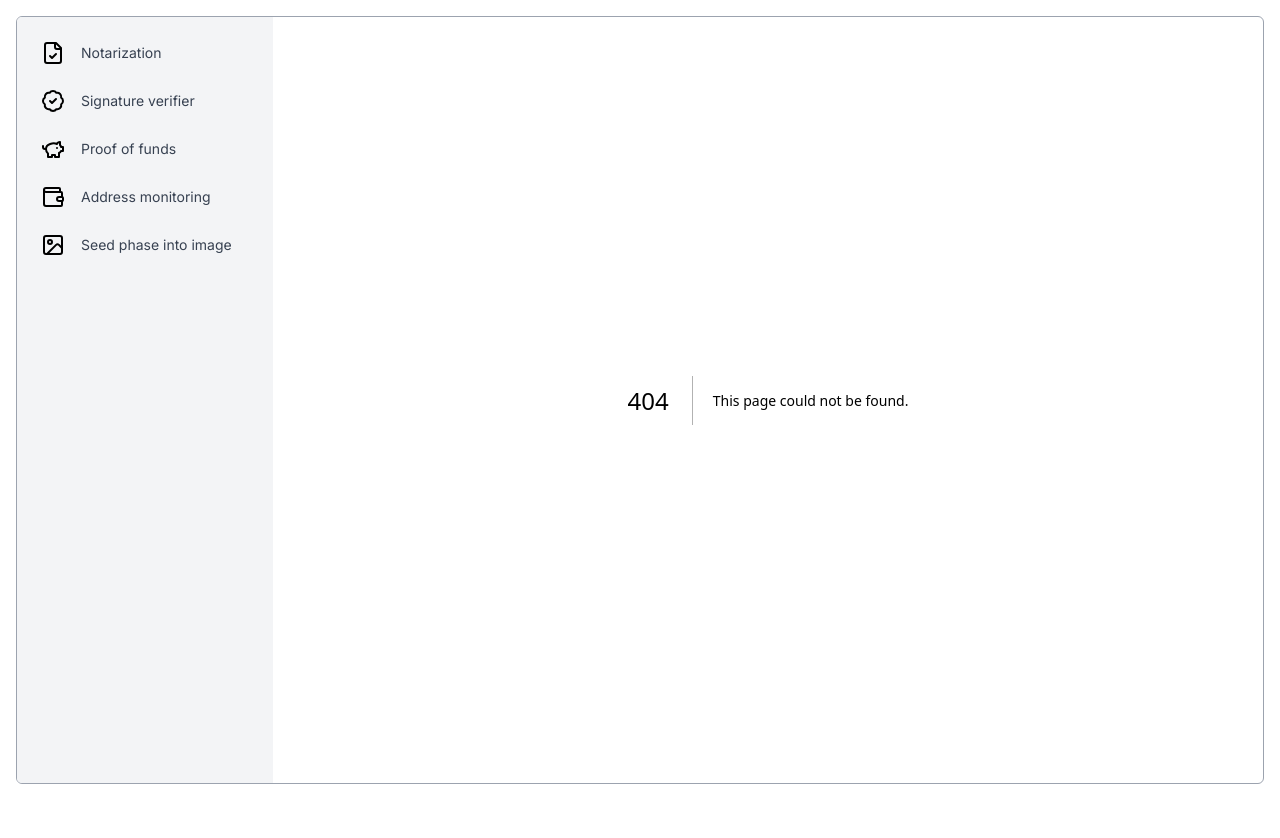
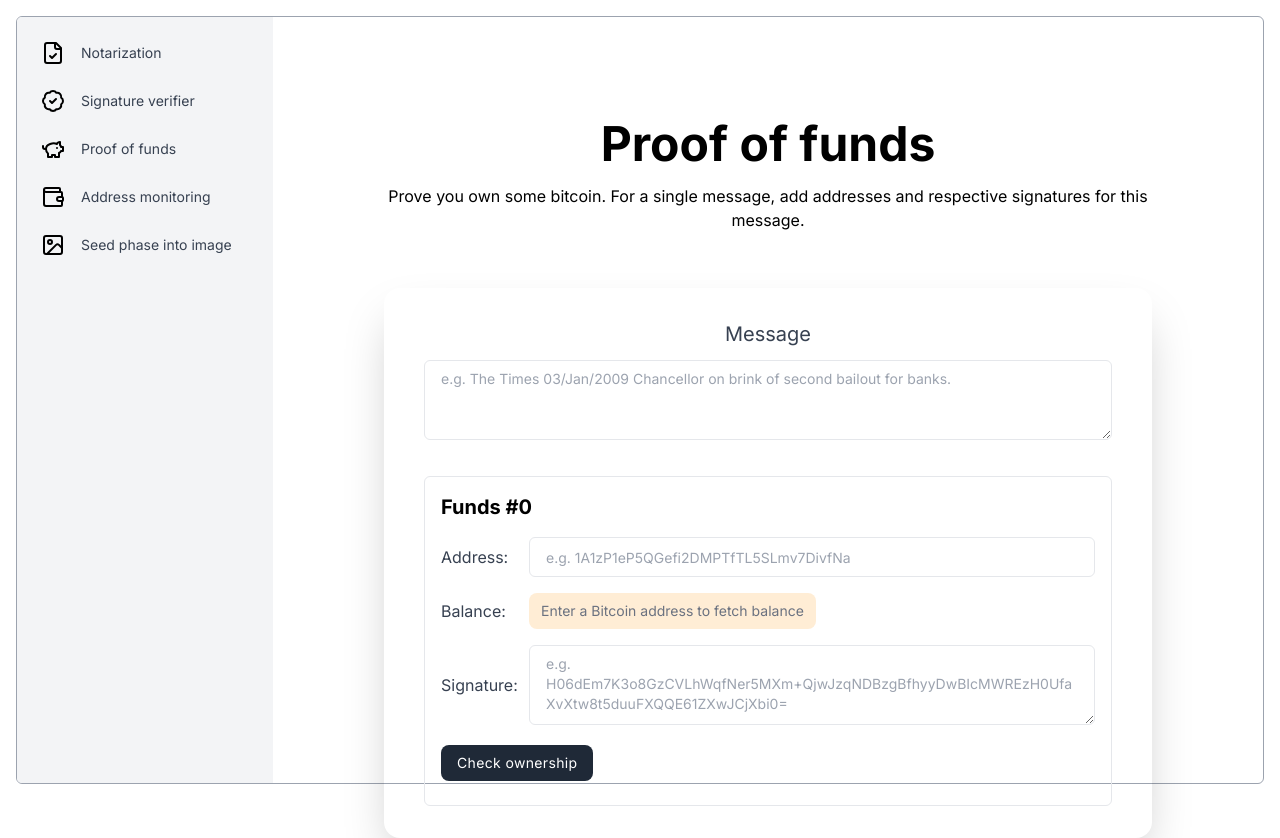
Before and after one commit to martins87/uft-platform, a Next.js app: page /proof-of-funds in a window 1280 px wide. Before the commit this address had no page. Before the commit the page ends 800 px from the top, so only its background shows below. Built offline with nearby package versions, Linux system fonts and the light colour scheme.

Commit message:
add proof of funds

```diff
--- /dev/null
+++ b/app/components/Header.tsx
@@ -0,0 +1,17 @@
+import { FC, ReactNode } from "react";
+
+type HeaderProps = {
+  title: string;
+  subtitle: ReactNode;
+};
+
+const Header: FC<HeaderProps> = ({ title, subtitle }) => {
+  return (
+    <div className="w-full flex flex-col items-center justify-center gap-4 mb-12 text-center">
+      <h1 className="text-4xl md:text-5xl font-bold hidden sm:flex">{title}</h1>
+      {subtitle}
+    </div>
+  );
+};
+
+export default Header;
--- a/app/components/Sidebar/Sidebar.tsx
+++ b/app/components/Sidebar/Sidebar.tsx
@@ -19,7 +19,11 @@ const Sidebar = () => {
         icon={BadgeCheck}
         src="/signature-verifier"
       />
-      <SidebarMenuItem label="Proof of funds" icon={PiggyBank} />
+      <SidebarMenuItem
+        label="Proof of funds"
+        icon={PiggyBank}
+        src="/proof-of-funds"
+      />
       <SidebarMenuItem label="Address monitoring" icon={Wallet} />
       <SidebarMenuItem label="Seed phase into image" icon={SeedPhraseImage} />
     </div>
--- a/app/notarization/Header.tsx
+++ /dev/null
@@ -1,21 +0,0 @@
-const Header = () => {
-  return (
-    <div className="w-full flex flex-col items-center justify-center gap-4 mb-12 text-center">
-      <h1 className="text-4xl md:text-5xl font-bold sm:hidden">
-        Notarization
-        <br />
-        on-chain
-      </h1>
-      <h1 className="text-4xl md:text-5xl font-bold hidden sm:flex">
-        Notarization on-chain
-      </h1>
-      <p>
-        Secure your data with a click. No technical skills needed, just enter
-        your data
-        <br /> and it is registered on the Ethereum blockchain in seconds
-      </p>
-    </div>
-  );
-};
-
-export default Header;
--- a/app/notarization/page.tsx
+++ b/app/notarization/page.tsx
@@ -4,20 +4,29 @@ import { useState } from "react";
 
 import Container from "../components/Container";
 import Icon from "../components/Icon";
+import Header from "../components/Header";
+import PlainText from "./PlainText";
+import File from "./File";
+import TxList from "./TxList";
 import Pen from "../assets/icons/Pen.svg";
 import PaperClip from "../assets/icons/PaperClip.svg";
 import List from "../assets/icons/List.svg";
-import PlainText from "./PlainText";
-import File from "./File";
-import TxList from "./TxList";
-import Header from "./Header";
 
 const Notarization = () => {
   const [card, setCard] = useState(0);
 
   return (
     <Container>
-      <Header />
+      <Header
+        title="Notarization on-chain"
+        subtitle={
+          <p>
+            Secure your data with a click. No technical skills needed, just
+            enter your data
+            <br /> and it is registered on the Ethereum blockchain in seconds
+          </p>
+        }
+      />
       <div className="w-[80%] md:w-full flex gap-6 float-left mb-4">
         <Icon icon={Pen} onClick={() => setCard(0)} />
         <Icon icon={PaperClip} onClick={() => setCard(1)} />
--- /dev/null
+++ b/app/proof-of-funds/page.tsx
@@ -0,0 +1,218 @@
+"use client";
+
+import React, { useState } from "react";
+import Image from "next/image";
+import { twMerge } from "tailwind-merge";
+import axios from "axios";
+import bitcoinMessage from "bitcoinjs-message";
+
+import Container from "../components/Container";
+import Header from "../components/Header";
+import Card from "../components/Card";
+import Button from "../components/Button";
+import BadgeCheck from "../assets/icons/BadgeCheck.svg";
+import CircleX from "../assets/icons/CircleX.svg";
+import TriangleAlert from "../assets/icons/TriangleAlert.svg";
+
+enum VerificationMessage {
+  Valid,
+  Invalid,
+  InvalidSignatureLength,
+}
+
+const ProofOfFunds = () => {
+  const [message, setMessage] = useState<string>("");
+  const [address, setAddress] = useState<string>("");
+  const [signature, setSignature] = useState<string>("");
+  const [balance, setBalance] = useState<string>("");
+  const [fetchingBalance, setFetchingBalance] = useState<boolean>(false);
+  const [usdBalance, setUsdBalance] = useState<string>("");
+  const [messageVisible, setMessageVisible] = useState<boolean>(false);
+  const [sigBgColor, setSigBgColor] = useState<string>("bg-inherit");
+  const [resultMessage, setResultMessage] = useState<string>("");
+  const [resultSymbol, setResultSymbol] = useState<VerificationMessage>(
+    VerificationMessage.Invalid
+  );
+
+  const getPriceInUSD = async () => {
+    try {
+      let rate = axios.get("https://api.coindesk.com/v1/bpi/currentprice.json");
+
+      return rate;
+    } catch (error: any) {
+      console.error(error.message);
+
+      return 0;
+    }
+  };
+
+  const getBalance = async (address: string) => {
+    let rateData = (await getPriceInUSD()) as any;
+    let rate = rateData.data.bpi.USD.rate_float;
+
+    try {
+      const response = await axios.get(
+        `https://blockchain.info/q/addressbalance/${address}`
+      );
+
+      // setTimeout(() => {
+      let bitcoinBalance = response.data / 1e8;
+      let USDollar = new Intl.NumberFormat("en-US", {
+        style: "currency",
+        currency: "USD",
+      });
+
+      setBalance(`₿ ${bitcoinBalance.toString()}`);
+      setUsdBalance(`${USDollar.format(rate * bitcoinBalance)}`);
+      // }, 1000);
+
+      return response.data / 1e8;
+    } catch (error) {
+      console.error("Error fetching balance:", error);
+
+      return 0;
+    }
+  };
+
+  const onAddressChange = (e: any) => {
+    let addr: string = e.target.value;
+
+    setAddress(addr);
+
+    if (addr.length > 0) {
+      setFetchingBalance(true);
+
+      setTimeout(() => {
+        getBalance(addr);
+      }, 1000);
+
+      setFetchingBalance(false);
+    }
+  };
+
+  const handleVerify = async () => {
+    try {
+      const validSig = bitcoinMessage.verify(
+        message,
+        address,
+        signature,
+        undefined,
+        true
+      );
+
+      if (validSig) {
+        console.log("The signature is valid");
+        setResultMessage("The signature is valid");
+        setSigBgColor("bg-green-100");
+        setResultSymbol(VerificationMessage.Valid);
+      } else {
+        console.log("Not a valid signature");
+        setResultMessage("Not a valid signature");
+        setSigBgColor("bg-red-100");
+        setResultSymbol(VerificationMessage.Invalid);
+      }
+
+      setMessageVisible(true);
+    } catch (error: any) {
+      let errorMessage = error.message;
+
+      console.log(errorMessage);
+    }
+  };
+
+  return (
+    <Container>
+      <Header
+        title="Proof of funds"
+        subtitle={
+          <p>
+            Prove you own some bitcoin. For a single message, add addresses and
+            respective signatures for this message.
+          </p>
+        }
+      />
+      <Card className="gap-y-[12px]">
+        <span className="text-center text-xl text-gray-700">Message</span>
+        <textarea
+          className="textarea textarea-bordered min-h-20 px-4 py-2 border rounded-md text-sm focus:outline-none mb-6"
+          value={message}
+          onChange={(e) => setMessage(e.target.value)}
+          placeholder="e.g. The Times 03/Jan/2009 Chancellor on brink of second bailout for banks."
+        ></textarea>
+
+        <div className="flex flex-col gap-4 border rounded-md p-4">
+          <h4 className="text-xl font-bold">Funds #0</h4>
+
+          <div className="flex items-center gap-x-2">
+            <span className="text-gray-700 min-w-20">Address:</span>
+            <input
+              className="w-full h-10 border rounded-md px-4 text-sm focus:outline-none"
+              type="text"
+              value={address}
+              onChange={onAddressChange}
+              placeholder="e.g. 1A1zP1eP5QGefi2DMPTfTL5SLmv7DivfNa"
+            />
+          </div>
+
+          <div className="flex items-center gap-x-2">
+            <span className="text-gray-700 min-w-20">Balance:</span>
+            <span className="w-fit flex items-center gap-2 bg-orange-100 text-lg px-3 py-2 rounded-lg text-clip">
+              {!address.length ? (
+                <span className="text-sm text-gray-500">
+                  Enter a Bitcoin address to fetch balance
+                </span>
+              ) : (
+                <div>
+                  {balance}
+                  <span className="text-base"> | </span>
+                  <span className="text-sm">{usdBalance}</span>
+                </div>
+              )}
+            </span>
+          </div>
+
+          <div className="flex items-center gap-x-2">
+            <span className="text-gray-700 min-w-20">Signature:</span>
+            <textarea
+              className={twMerge(
+                "w-full min-h-20 px-4 py-2 border rounded-md text-sm focus:outline-none",
+                sigBgColor
+              )}
+              value={signature}
+              onChange={(e) => setSignature(e.target.value)}
+              placeholder="e.g. H06dEm7K3o8GzCVLhWqfNer5MXm+QjwJzqNDBzgBfhyyDwBIcMWREzH0UfaXvXtw8t5duuFXQQE61ZXwJCjXbi0="
+            ></textarea>
+          </div>
+
+          <div className="relative flex items-center h-12">
+            <Button
+              className="absolute left-0 bottom-2"
+              primary
+              onClick={handleVerify}
+              label="Check ownership"
+              // TODO add validation
+            />
+
+            {messageVisible && (
+              <div className="flex gap-x-2 mx-auto">
+                <Image
+                  src={
+                    resultSymbol == VerificationMessage.Valid
+                      ? BadgeCheck
+                      : resultSymbol == VerificationMessage.Invalid
+                      ? CircleX
+                      : TriangleAlert
+                  }
+                  alt="Valid signature"
+                />
+                <span>{resultMessage}</span>
+              </div>
+            )}
+          </div>
+        </div>
+      </Card>
+    </Container>
+  );
+};
+
+export default ProofOfFunds;
--- a/app/signature-verifier/Header.tsx
+++ /dev/null
@@ -1,15 +0,0 @@
-const Header = () => {
-  return (
-    <div className="w-full flex flex-col items-center justify-center gap-4 mb-12 text-center">
-      <h1 className="text-4xl md:text-5xl font-bold hidden sm:flex">
-        Signature verifier
-      </h1>
-      <p>
-        Verify if a Bitcoin signature is valid or not. Just enter an address,
-        the message and the signature.
-      </p>
-    </div>
-  );
-};
-
-export default Header;
--- a/app/signature-verifier/page.tsx
+++ b/app/signature-verifier/page.tsx
@@ -8,7 +8,7 @@ import bitcoinMessage from "bitcoinjs-message";
 import Button from "../components/Button";
 import Card from "../components/Card";
 import Container from "../components/Container";
-import Header from "../signature-verifier/Header";
+import Header from "../components/Header";
 import BadgeCheck from "../assets/icons/BadgeCheck.svg";
 import CircleX from "../assets/icons/CircleX.svg";
 import TriangleAlert from "../assets/icons/TriangleAlert.svg";
@@ -23,7 +23,6 @@ const SignatureVerifier = () => {
   const [address, setAddress] = useState<string>("");
   const [message, setMessage] = useState<string>("");
   const [signature, setSignature] = useState<string>("");
-  const [validSignature, setValidSignature] = useState<boolean>(false);
   const [resultMessage, setResultMessage] = useState<string>("");
   const [messageVisible, setMessageVisible] = useState<boolean>(false);
   const [sigBgColor, setSigBgColor] = useState<string>("bg-inherit");
@@ -64,16 +63,25 @@ const SignatureVerifier = () => {
 
   return (
     <Container>
-      <Header />
+      <Header
+        title="Signature verifier"
+        subtitle={
+          <p>
+            Verify if a Bitcoin signature is valid or not. Just enter an
+            address, the message and the signature.
+          </p>
+        }
+      />
       <Card className="gap-y-[12px]">
         <span className="text-gray-700">Address</span>
         <input
-          className="h-10 border rounded-md px-4 text-sm focus:outline-none"
+          className="h-10 border rounded-md px-4 text-sm focus:outline-none "
           type="text"
           value={address}
           onChange={(e) => setAddress(e.target.value)}
           placeholder="e.g. 1A1zP1eP5QGefi2DMPTfTL5SLmv7DivfNa"
         />
+
         <span className="text-gray-700">Message</span>
         <textarea
           className="textarea textarea-bordered min-h-20 px-4 py-2 border rounded-md text-sm focus:outline-none"
@@ -81,22 +89,24 @@ const SignatureVerifier = () => {
           onChange={(e) => setMessage(e.target.value)}
           placeholder="e.g. The Times 03/Jan/2009 Chancellor on brink of second bailout for banks."
         ></textarea>
+
         <span className="text-gray-700">Signature</span>
-        <textarea
+        <input
           className={twMerge(
-            "textarea textarea-bordered min-h-20 px-4 py-2 border rounded-md text-sm focus:outline-none",
+            "h-10 px-4 py-2 border rounded-md text-sm focus:outline-none",
             sigBgColor
           )}
           value={signature}
           onChange={(e) => setSignature(e.target.value)}
           placeholder="e.g. H06dEm7K3o8GzCVLhWqfNer5MXm+QjwJzqNDBzgBfhyyDwBIcMWREzH0UfaXvXtw8t5duuFXQQE61ZXwJCjXbi0="
-        ></textarea>
+        />
         <div className="flex items-center h-12">
           <Button
             className="absolute left-0 ml-10"
             primary
             onClick={handleVerify}
             label="Verify"
+            // TODO add validation
           />
           {messageVisible && (
             <div className="flex gap-x-2 mx-auto">
--- a/package.json
+++ b/package.json
@@ -10,6 +10,7 @@
     "lint": "next lint"
   },
   "dependencies": {
+    "axios": "^1.7.4",
     "bitcoinjs-message": "^2.2.0",
     "crypto-js": "^4.2.0",
     "ethers": "^6.13.2",
```
Also changed, not shown: 1 other file (tests, documents, lock files or other folders).
